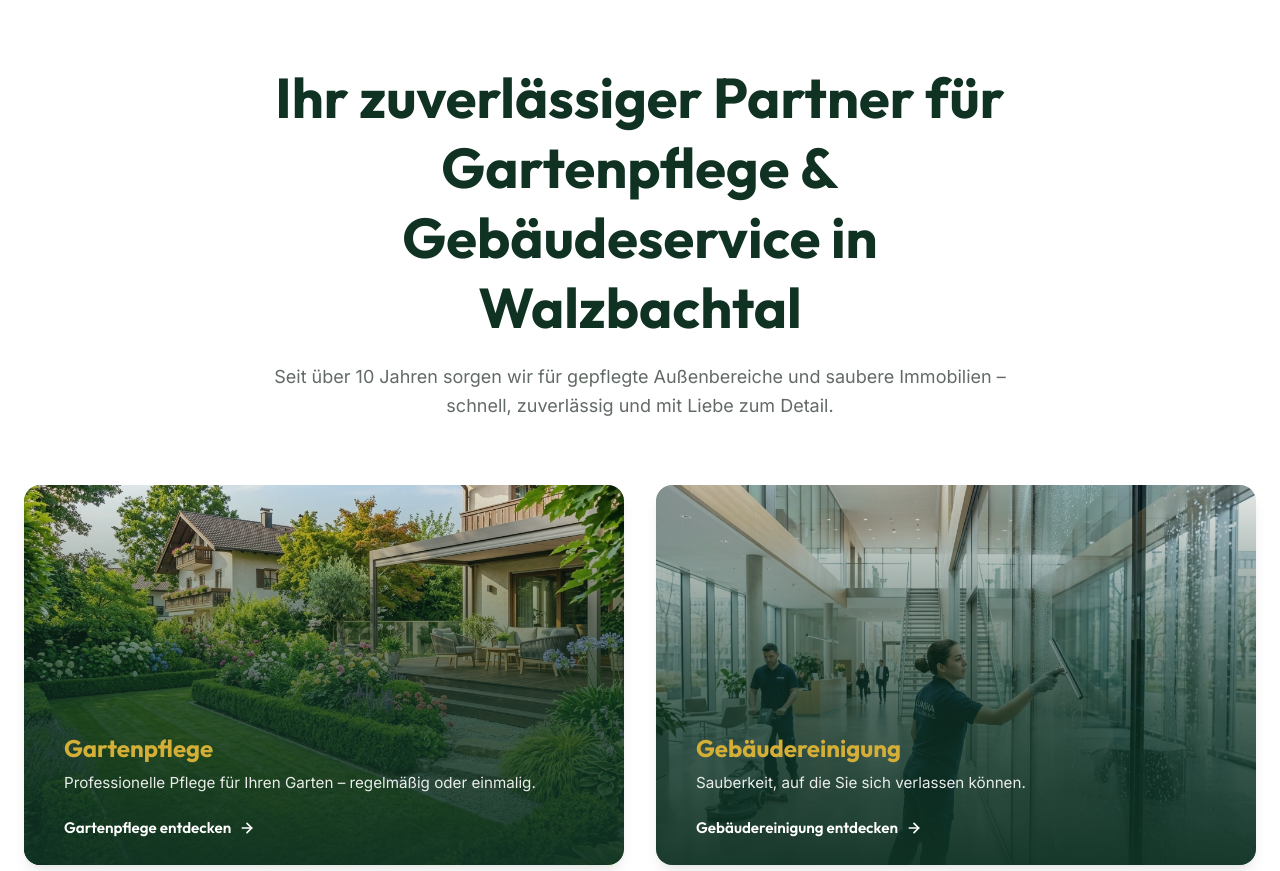
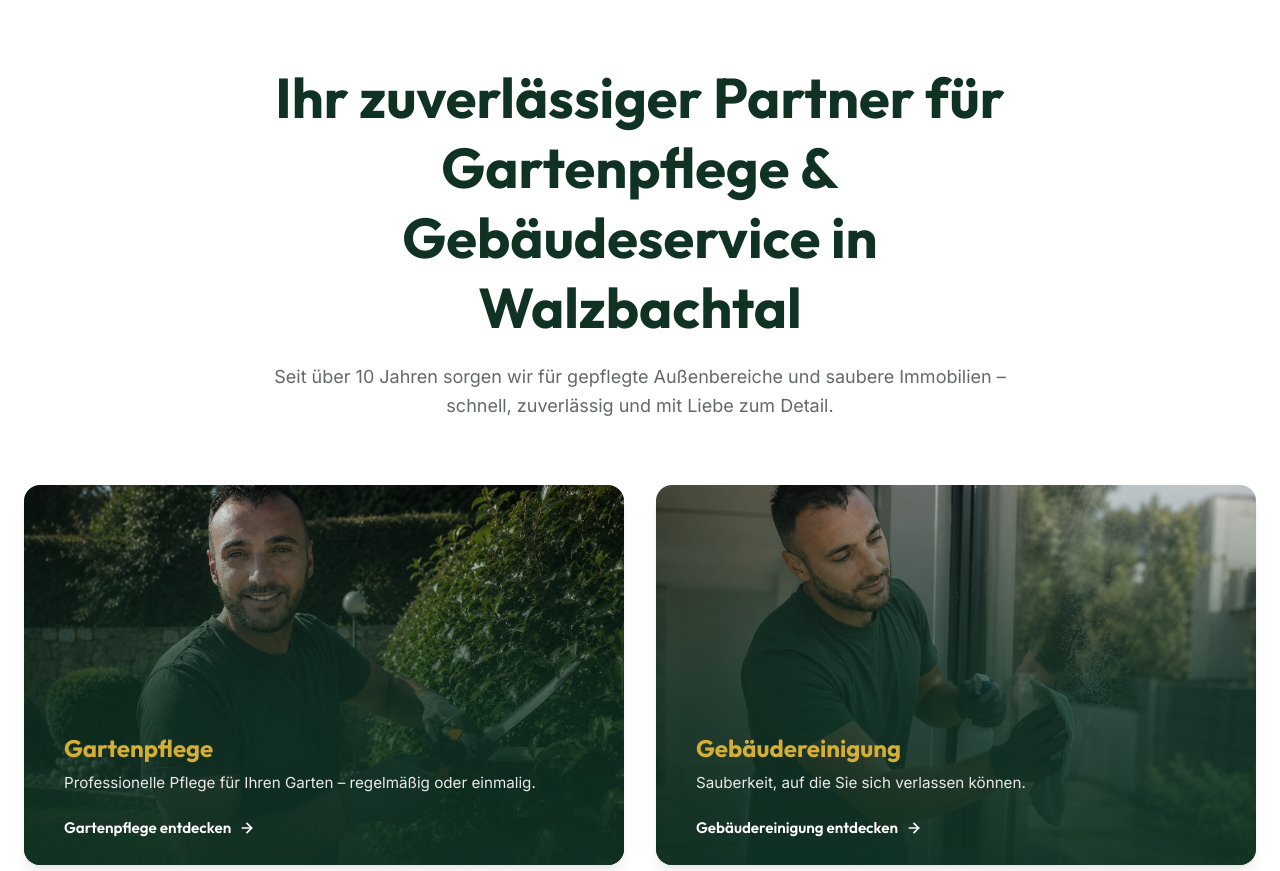
Before and after one commit to adventuresoftimon-2311/as-garten-gebaeudeservice, a website built with Vite: page index.html in a window 1280 px wide. Shown: the part 81-952 px from the top of the page. Built offline with nearby package versions, Linux system fonts and the light colour scheme.

Commit message:
feat: use owner work photos in homepage hero split cards

```diff
--- a/index.html
+++ b/index.html
@@ -190,7 +190,7 @@
       <div class="hero-split">
         <!-- Gartenpflege Card -->
         <a href="gartenpflege.html" class="split-card" aria-label="Gartenpflege entdecken">
-          <img src="/images/gartenpflege_hero.png" alt="Hochwertig gepflegter Garten mit grünem Rasen und Hecken" loading="eager">
+          <img src="/images/gartenpflege_work.jpg" alt="Inhaber Azad Sheikhi bei der professionellen Gartenpflege" loading="eager">
           <div class="split-card-content">
             <h3>Gartenpflege</h3>
             <p>Professionelle Pflege für Ihren Garten – regelmäßig oder einmalig.</p>
@@ -203,7 +203,7 @@
 
         <!-- Gebäudereinigung Card -->
         <a href="gebaeudereinigung.html" class="split-card" aria-label="Gebäudereinigung entdecken">
-          <img src="/images/gebaeudereinigung_hero.png" alt="Professionelle Reinigungskraft putzt eine Glasfront" loading="eager">
+          <img src="/images/gebaeudereinigung_work.jpg" alt="Inhaber Azad Sheikhi bei der professionellen Gebäudereinigung" loading="eager">
           <div class="split-card-content">
             <h3>Gebäudereinigung</h3>
             <p>Sauberkeit, auf die Sie sich verlassen können.</p>
```
